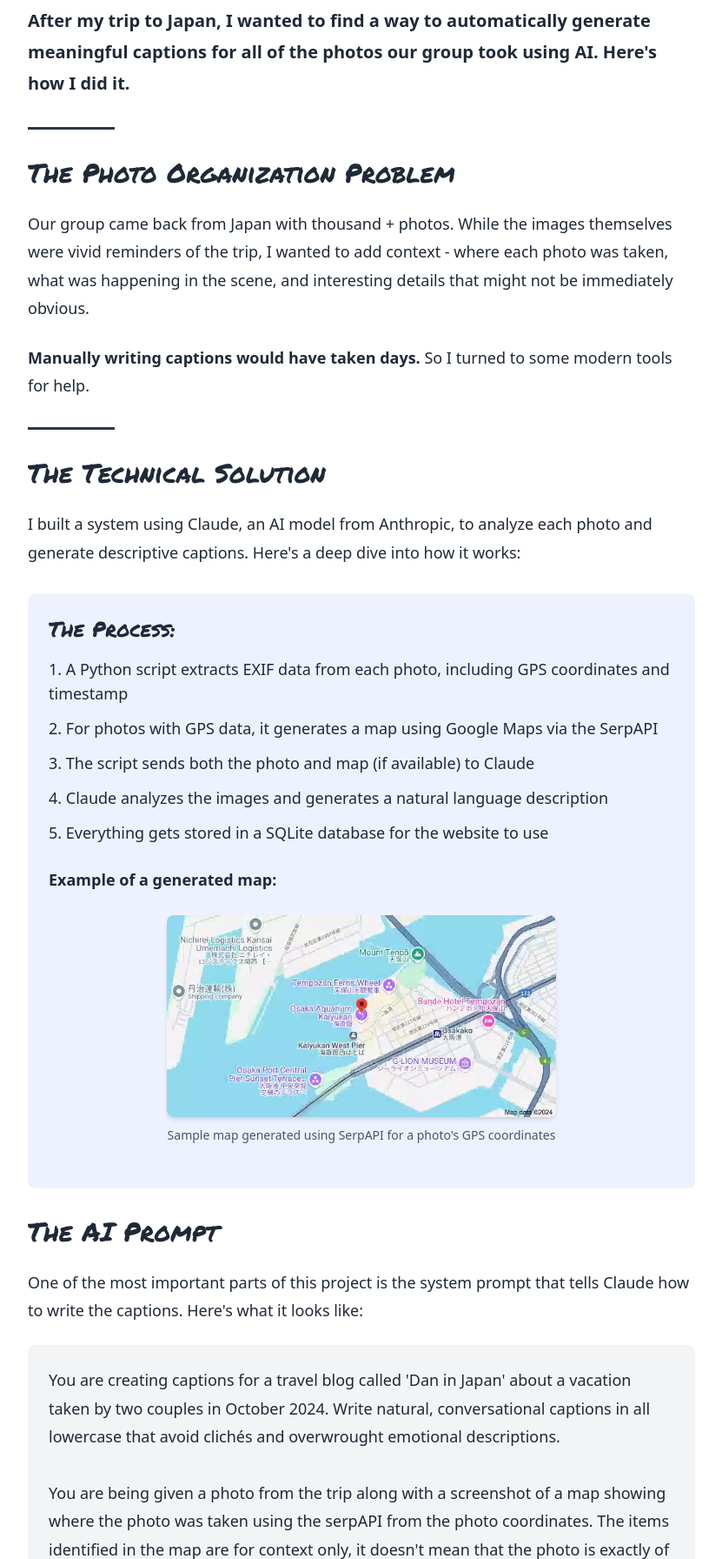
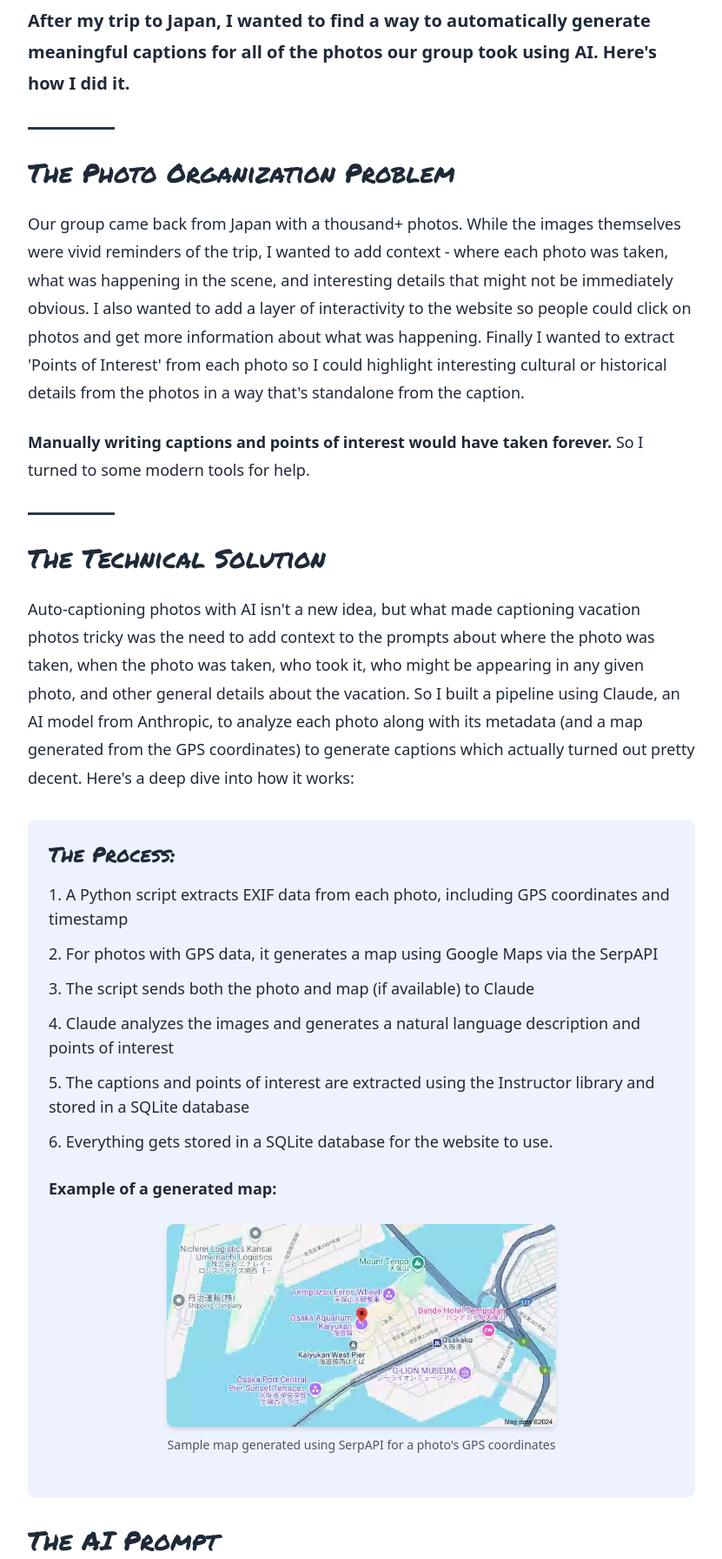
Before and after one commit to halfprice06/dan_in_japan, a FastAPI app: page /about in a window 1280 px wide. Shown: the part 310-2102 px from the top of the page at 87% size, without its empty margins (224-1055 px from the left). Run offline with FastAPI, Linux system fonts and the light colour scheme; some libraries are stand-ins or nearby versions.

Commit message:
Refactor caption generation and update dependencies

```diff
--- a/process_images.py
+++ b/process_images.py
@@ -120,7 +120,7 @@ def generate_caption(image_path, photographer, map_image_path=None, location_nam
 
             write all responses in lowercase letters ONLY, except where you mean to emphasize, in which case the emphasized word should be all caps. Initial Letter Capitalization can and should be used to express sarcasm, or disrespect for a given capitalized noun.
 
-            sprinkle in millenial slang not boomer slang. don't overdo it."""
+            """
 
             # Get EXIF data for date/time
             exif_data = get_exif_data(image_path)
@@ -144,7 +144,7 @@ def generate_caption(image_path, photographer, map_image_path=None, location_nam
 
             Trip details:
             - First time in Japan
-            - 10 days during second half of October 2024
+            - 10 days during second half of October 2024, October 19 through Nov. 1.
             - Visited Tokyo, Osaka, and Kyoto
             - Stayed in:
             - Tokyo (Airbnb)
--- a/templates/about.html
+++ b/templates/about.html
@@ -54,18 +54,24 @@
 
                 <h2 class="marker-font text-3xl mb-6">The Photo Organization Problem</h2>
                 <p>
-                    Our group came back from Japan with thousand + photos. While the images themselves were vivid reminders of the trip, I wanted to add context - where each photo was taken, what was happening in the scene, and interesting details that might not be immediately obvious.
+                    Our group came back from Japan with a thousand+ photos. While the images themselves were vivid reminders of the trip, I wanted to add context - where each photo was taken, what was happening in the scene, and interesting details that might not be immediately obvious.
+
+                    I also wanted to add a layer of interactivity to the website so people could click on photos and get more information about what was happening.
+
+                    Finally I wanted to extract 'Points of Interest' from each photo so I could highlight interesting cultural or historical details from the photos in a way that's standalone from the caption.
                 </p>
 
                 <p>
-                    <span class="font-bold">Manually writing captions would have taken days.</span> So I turned to some modern tools for help.
+                    <span class="font-bold">Manually writing captions and points of interest would have taken forever.</span> So I turned to some modern tools for help.
                 </p>
 
                 <hr class="divider">
 
                 <h2 class="marker-font text-3xl mb-6">The Technical Solution</h2>
                 <p>
-                    I built a system using Claude, an AI model from Anthropic, to analyze each photo and generate descriptive captions. Here's a deep dive into how it works:
+                    Auto-captioning photos with AI isn't a new idea, but what made captioning vacation photos tricky was the need to add context to the prompts about where the photo was taken, when the photo was taken, who took it, who might be appearing in any given photo, and other general details about the vacation.
+
+                    So I built a pipeline using Claude, an AI model from Anthropic, to analyze each photo along with its metadata (and a map generated from the GPS coordinates) to generate captions which actually turned out pretty decent. Here's a deep dive into how it works:
                 </p>
 
                 <div class="bg-indigo-50 p-6 rounded-lg my-8">
@@ -74,8 +80,9 @@
                         <li>A Python script extracts EXIF data from each photo, including GPS coordinates and timestamp</li>
                         <li>For photos with GPS data, it generates a map using Google Maps via the SerpAPI</li>
                         <li>The script sends both the photo and map (if available) to Claude</li>
-                        <li>Claude analyzes the images and generates a natural language description</li>
-                        <li>Everything gets stored in a SQLite database for the website to use</li>
+                        <li>Claude analyzes the images and generates a natural language description and points of interest</li>
+                        <li>The captions and points of interest are extracted using the Instructor library and stored in a SQLite database</li>
+                        <li>Everything gets stored in a SQLite database for the website to use.</li>
                     </ol>
 
                     <div class="mt-6">
@@ -138,9 +145,7 @@
                 </div>
 
                 <p>
-                    I also incorporated parts of a system prompt from eigenrobot's tweet (https://x.com/eigenrobot/status/1846781283596488946), which makes it write like a terminally online millennial.
-
-                    It took a lot of trial and error to land on this prompt. Most of the errors are simply the vision model making mistakes or hallucinating and I don't know how I can fix that with more prompts other then swapping for a new model.
+                    After a lot of trial and error, I'm pretty happy with this prompt. The main issues that remain are when the vision model hallucinates details that aren't actually in the photos - something that can really only be fixed by using a more accurate vision model, rather than tweaking the prompts further.
                 </p>
 
                 <hr class="divider">
@@ -154,11 +159,11 @@
 
                 <h2 class="marker-font text-3xl mb-6">The Points of Interest Extraction</h2>
                 <p>
-                    In addition to generating captions, the system now incorporates the <a href="https://python.useinstructor.com/" class="text-indigo-600 hover:text-indigo-800 underline">Instructor library</a> to extract <em>points of interest</em> from each photo. This enables the website to highlight notable locations, cultural elements, or historical references found in the images.
+                    In addition to generating captions, the system incorporates the <a href="https://python.useinstructor.com/" class="text-indigo-600 hover:text-indigo-800 underline">Instructor library</a> to extract <em>points of interest</em> from each photo. This enables the website to highlight notable locations, cultural elements, or historical references found in the images.
                 </p>
 
                 <p>
-                    The Instructor library is a lightweight Python library that simplifies extracting structured data from language models. In our case, we're using it to parse the AI's responses into a structured format containing the points of interest.
+                    The Instructor library is a lightweight Python library that simplifies extracting structured data from language models. In our case, we're using it to parse the AI's responses into a structured format containing the captions and points of interest.
                 </p>
 
                 <p>Here's how I integrated it into the code:</p>
@@ -206,7 +211,7 @@ def generate_caption(...):
                         <li><strong>Backend:</strong> FastAPI + SQLite</li>
                         <li><strong>Frontend:</strong> Jinja2 Templates + Tailwind CSS</li>
                         <li><strong>Image Processing:</strong> Pillow (PIL) for EXIF data</li>
-                        <li><strong>AI:</strong> Claude 3.5 Sonnet via Anthropic's API</li>
+                        <li><strong>AI:</strong> Claude 3.5 Sonnet via Anthropic's API + Instructor</li>
                         <li><strong>Maps:</strong> Leaflet.js + OpenStreetMap</li>
                         <li><strong>Development:</strong> Cursor IDE</li>
                     </ul>
@@ -218,7 +223,7 @@ def generate_caption(...):
 
                 <div class="bg-yellow-50 p-6 rounded-lg my-8">
                     <p class="italic">
-                        This project is an experiment in combining traditional photo metadata with AI-generated descriptions. While not perfect, it's an interesting way to add context to travel photos automatically.
+                        This project is an experiment in AI driven storytelling. While not perfect, it's an interesting way to share vacation photos with friends and family.
                     </p>
                 </div>
             </div>
```
Also changed, not shown: templates/index.html (+6 -3 lines), README.md.
